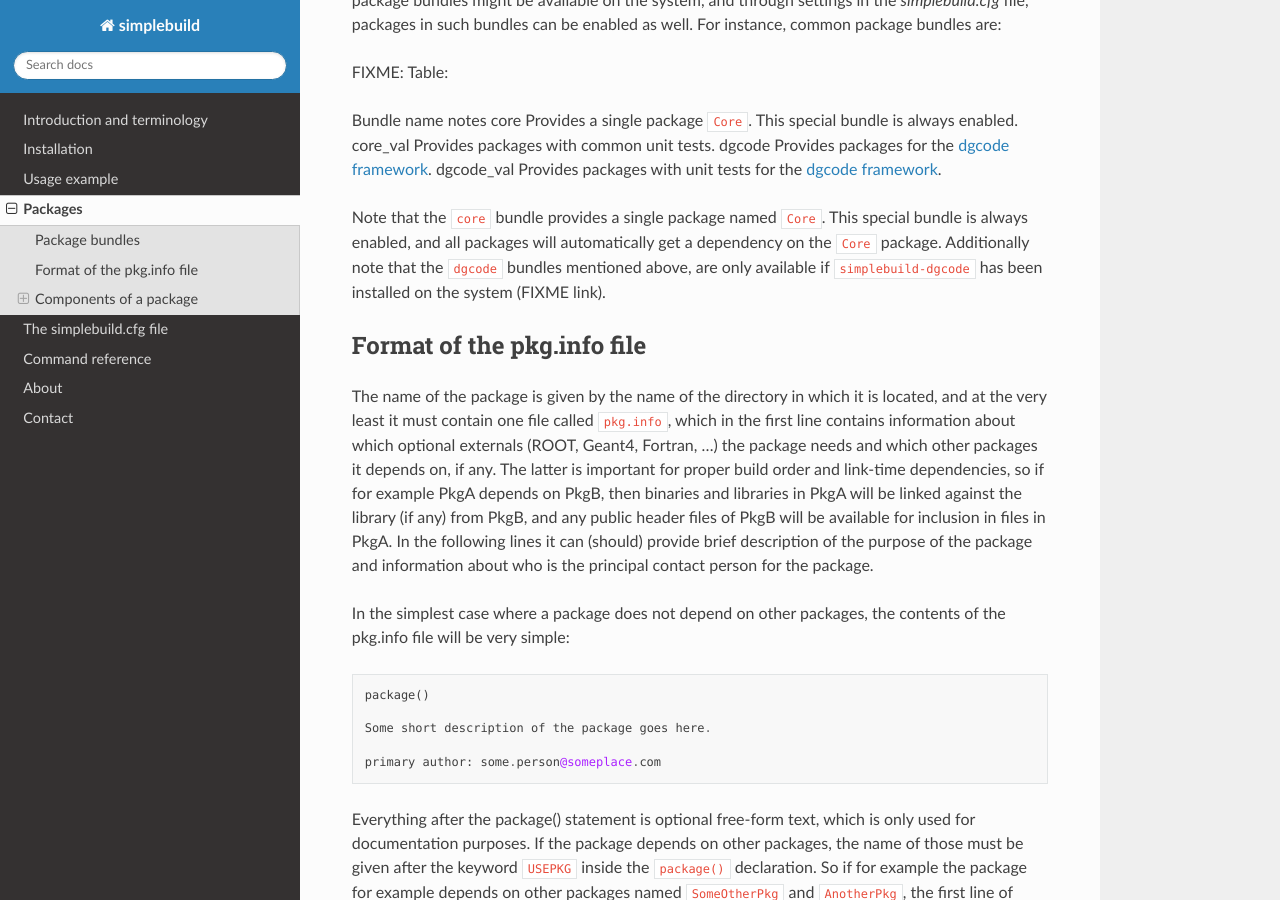
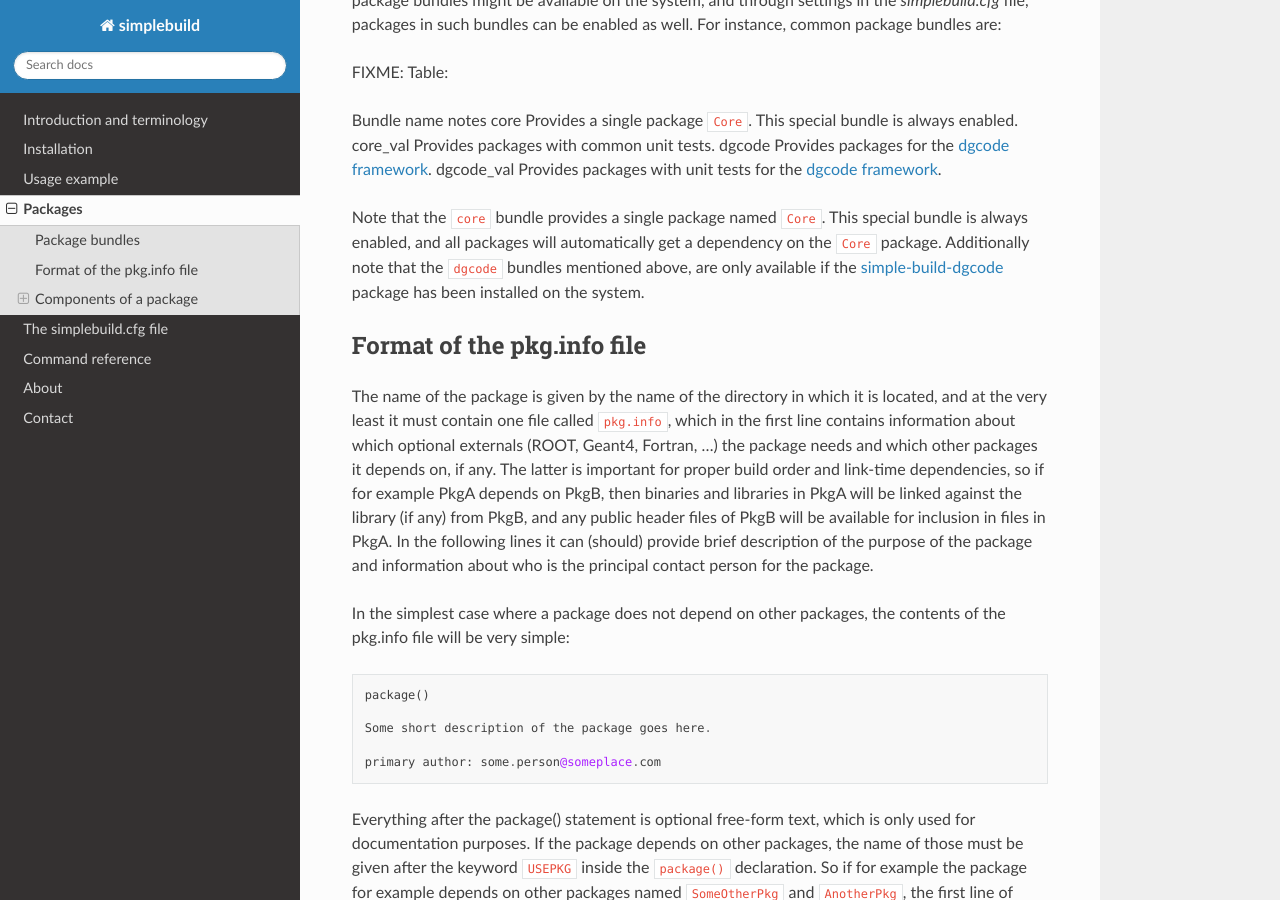
Before and after one commit to mctools/simplebuild, a Sphinx documentation site: the page built from doc/source/packages.rst, in a window 1280 px wide and 900 px high, scrolled down 516 px. Built offline with Sphinx 7.4.7 and the Read the Docs theme 2.0.0, drawn with Linux system fonts in a browser that asks for light colours; the version number could not be read and is left out.

Commit message:
Update docs

```diff
--- a/doc/source/conf.py
+++ b/doc/source/conf.py
@@ -95,6 +95,7 @@
     import pathlib
     confpydir = pathlib.Path(__file__).parent
     blddir = confpydir.parent / 'build'
+    blddir.mkdir(exist_ok=True)
     sbinitdir = blddir / 'autogen_freshsbinit'
     if sbinitdir.is_dir():
         return#already done
@@ -111,6 +112,7 @@
     import shutil
     confpydir = pathlib.Path(__file__).parent
     blddir = confpydir.parent / 'build'
+    blddir.mkdir(exist_ok=True)
     assert blddir.exists()
     root_src = confpydir.parent / 'example_project'
     assert (root_src/'simplebuild.cfg').is_file()
@@ -386,6 +388,7 @@
     script = confpydir.parent / 'cmdlauncher_sbverify.x'
     assert script.is_file()
     blddir = confpydir.parent / 'build'
+    blddir.mkdir(exist_ok=True)
     outfile = blddir / 'autogen_sbverify_cmdout.txt'
     workdir = blddir / 'autogen_sbverify'
     if workdir.is_dir():
--- a/doc/source/intro.rst
+++ b/doc/source/intro.rst
@@ -25,7 +25,7 @@
 files, etc. A *package* is simply a directory in which code source and data
 files are placed in various subdirectories, depending on their type and intended
 usage. The details of how files are organised in packages are provided in the
-`Packages <./packages.html>`_ section.
+:ref:`Packages <sbpackages>` section.
 
 A collection of related packages is referred to as a package *bundle*. A given
 bundle would perhaps contain all the packages related to the investigation of a
@@ -41,8 +41,8 @@
 package bundle and a ``simplebuild.cfg`` file. Otherwise, if the intention is to
 start an entirely new bundle, one can simply run ``sb --init`` in an empty
 directory to create a skeleton ``simplebuild.cfg`` file which can be edited
-later as desired. More details are provided in the `dedicated section on
-simplebuild.cfg <./simplebuilddotcfg.html>`_.
+later as desired. More details are provided in the :ref:`dedicated section on
+simplebuild.cfg <sbdotcfg>`.
 
 Upon launching the ``sb`` command inside the package root directory, simplebuild
 will then analyse the ``simplebuild.cfg`` file and the files in all the
--- a/doc/source/packages.rst
+++ b/doc/source/packages.rst
@@ -20,27 +22,26 @@
 
 All packages belong to a given *bundle*, which normally is defined by all the
 files under a given directory (a *package root*) in which a *simplebuild.cfg*
-file is located (more about such files `here
-<./simplebuilddotcfg.html>`_). Typically, users will have their own working
-directories (normally a GIT repository) which contains a *simplebuild.cfg* file,
-and under which various subdirectories define the actual *packages*. Other
-package bundles might be available on the system, and through settings in the
-*simplebuild.cfg* file, packages in such bundles can be enabled as well. For
-instance, common package bundles are:
+file is located (more about such files :ref:`here <sbdotcfg>`). Typically, users
+will have their own working directories (normally a GIT repository) which
+contains a *simplebuild.cfg* file, and under which various subdirectories define
+the actual *packages*. Other package bundles might be available on the system,
+and through settings in the *simplebuild.cfg* file, packages in such bundles can
+be enabled as well. For instance, common package bundles are:
 
 FIXME: Table:
 
 Bundle name notes
 core        Provides a single package ``Core``. This special bundle is always enabled.
 core_val    Provides packages with common unit tests.
-dgcode      Provides packages for the `dgcode framework <LINK FIXME>`_.
-dgcode_val  Provides packages with unit tests for the `dgcode framework <LINK FIXME>`_.
+dgcode      Provides packages for the `dgcode framework <LINKFIXME>`_.
+dgcode_val  Provides packages with unit tests for the `dgcode framework <LINKFIXME>`_.
 
-Note that the ``core`` bundle provides a single package named ``Core``. This special
-bundle is always enabled, and all packages will automatically get a dependency
-on the ``Core`` package. Additionally note that the ``dgcode`` bundles mentioned
-above, are only available if ``simplebuild-dgcode`` has been installed on the
-system (FIXME link).
+Note that the ``core`` bundle provides a single package named ``Core``. This
+special bundle is always enabled, and all packages will automatically get a
+dependency on the ``Core`` package. Additionally note that the ``dgcode``
+bundles mentioned above, are only available if the `simple-build-dgcode
+<LINKFIXME>`_ package has been installed on the system.
 
 Format of the pkg.info file
 ===========================
```
Also changed, not shown: other parts of doc/source/packages.rst (+2 -0 lines), doc/source/install.rst (+4 -4 lines), doc/source/simplebuilddotcfg.rst (+9 -8 lines), 2 other files.
